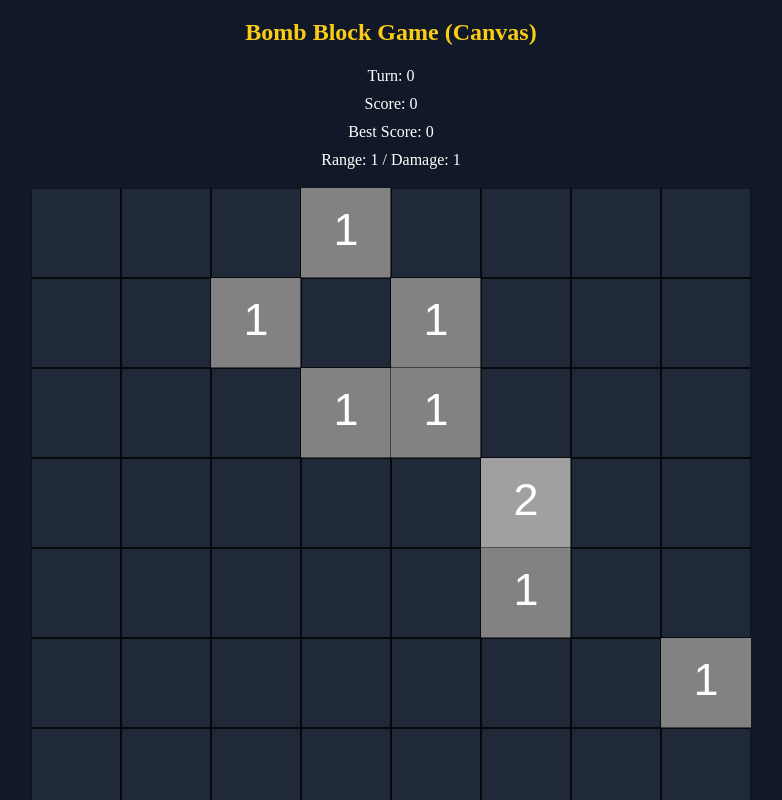
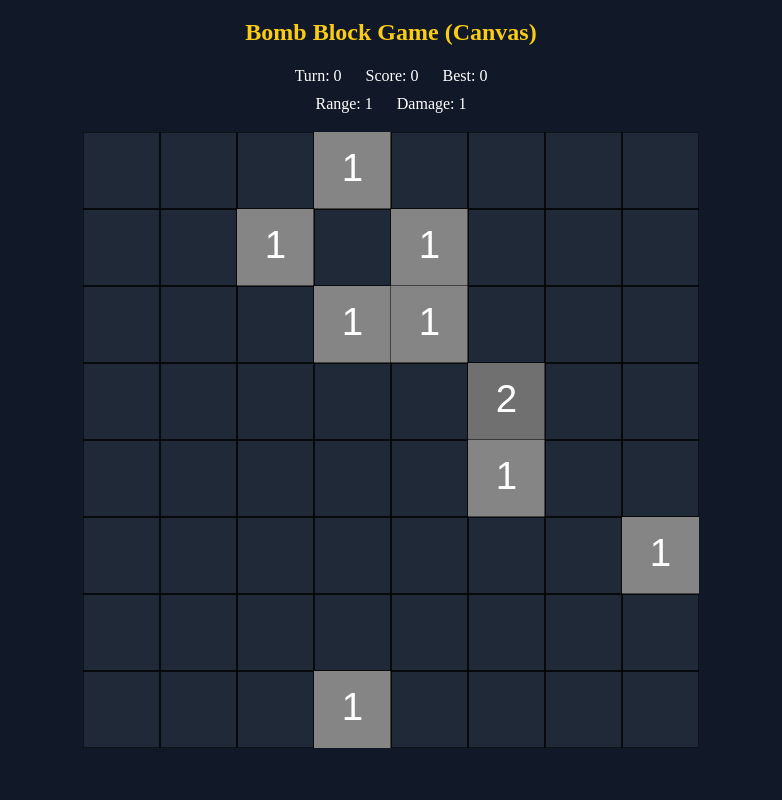
Before and after one commit to YoHaiYo/bomb-block-game-next, a Next.js app: page /start in a window 1280 px wide. Shown: the top 800 px of the page, without its empty margins (249-1031 px from the left). Built offline with nearby package versions, Linux system fonts and the light colour scheme; a web font is replaced by a local one.

Commit message:
이펙트 on

```diff
--- a/src/app/start/page.js
+++ b/src/app/start/page.jsx
@@ -19,8 +19,12 @@ export default function Page() {
   const resizeCanvas = () => {
     const canvas = canvasRef.current;
     if (!canvas) return;
-    const minDim = Math.min(window.innerWidth, window.innerHeight) * 0.9;
-    cellSize.current = Math.floor(minDim / gridSize);
+
+    const padding = 32;
+    const availableWidth = window.innerWidth - padding * 2;
+    const availableHeight = window.innerHeight - padding * 2 - 120;
+    const size = Math.floor(Math.min(availableWidth, availableHeight));
+    cellSize.current = Math.floor(size / gridSize);
     canvas.width = cellSize.current * gridSize;
     canvas.height = cellSize.current * gridSize;
   };
@@ -30,7 +34,12 @@ export default function Page() {
     for (let y = 0; y < gridSize; y++) {
       const row = [];
       for (let x = 0; x < gridSize; x++) {
-        row.push({ bomb: null, obstacle: null });
+        row.push({
+          bomb: null,
+          obstacle: null,
+          explodeTimer: 0,
+          flashPhase: 0,
+        });
       }
       newGrid.push(row);
     }
@@ -63,13 +72,24 @@ export default function Page() {
     }
   };
 
+  const startExplosionEffect = (cell) => {
+    cell.explodeTimer = 15;
+    cell.flashPhase = 0;
+  };
+
   const explodeBomb = (bomb) => {
     const { x, y, power, damage } = bomb;
     const cell = grid.current[y][x];
     cell.bomb = null;
+    startExplosionEffect(cell);
 
     const additionalBombs = [];
-    const dirs = [[1,0],[-1,0],[0,1],[0,-1]];
+    const dirs = [
+      [1, 0],
+      [-1, 0],
+      [0, 1],
+      [0, -1],
+    ];
 
     dirs.forEach(([dx, dy]) => {
       for (let i = 1; i <= power; i++) {
@@ -78,12 +98,15 @@ export default function Page() {
         if (nx < 0 || ny < 0 || nx >= gridSize || ny >= gridSize) break;
 
         const neighbor = grid.current[ny][nx];
+        startExplosionEffect(neighbor);
+
         if (neighbor.obstacle) {
           neighbor.obstacle -= damage;
           setScore((s) => s + (neighbor.obstacle <= 0 ? 2 : 1));
           if (neighbor.obstacle <= 0) neighbor.obstacle = null;
           break;
         }
+
         if (neighbor.bomb && neighbor.bomb.countdown > 0) {
           neighbor.bomb.countdown = 0;
           additionalBombs.push(neighbor.bomb);
@@ -155,19 +178,40 @@ export default function Page() {
         ctx.strokeStyle = "black";
         ctx.strokeRect(cx, cy, cellSize.current, cellSize.current);
 
+        // 폭발 이펙트
+        if (cell.explodeTimer > 0) {
+          const color = cell.flashPhase % 2 === 0 ? "yellow" : "orange";
+          ctx.fillStyle = color;
+          ctx.fillRect(cx, cy, cellSize.current, cellSize.current);
+          cell.explodeTimer--;
+          if (cell.explodeTimer % 5 === 0) {
+            cell.flashPhase++;
+          }
+        }
+
+        // 장애물
         if (cell.obstacle) {
-          const gray = Math.min(100 + cell.obstacle * 30, 255);
-          ctx.fillStyle = `rgb(${gray},${gray},${gray})`;
+          const lightness = Math.max(20, 60 - cell.obstacle * 8);
+          ctx.fillStyle = `hsl(0, 0%, ${lightness}%)`;
           ctx.fillRect(cx, cy, cellSize.current, cellSize.current);
           ctx.fillStyle = "white";
-          ctx.fillText(cell.obstacle, cx + cellSize.current / 2, cy + cellSize.current / 2);
+          ctx.fillText(
+            cell.obstacle,
+            cx + cellSize.current / 2,
+            cy + cellSize.current / 2
+          );
         }
 
+        // 폭탄
         if (cell.bomb && cell.bomb.countdown > 0) {
           ctx.fillStyle = "red";
           ctx.fillRect(cx, cy, cellSize.current, cellSize.current);
           ctx.fillStyle = "white";
-          ctx.fillText(cell.bomb.countdown, cx + cellSize.current / 2, cy + cellSize.current / 2);
+          ctx.fillText(
+            cell.bomb.countdown,
+            cx + cellSize.current / 2,
+            cy + cellSize.current / 2
+          );
         }
       }
     }
@@ -207,14 +251,25 @@ export default function Page() {
 
   return (
     <div className="min-h-screen flex flex-col items-center justify-start bg-gray-900 p-4">
-      <h1 className="text-2xl text-yellow-400 font-bold mb-4">Bomb Block Game (Canvas)</h1>
-      <div className="text-white text-center mb-4 space-y-1">
-        <div>Turn: {turn}</div>
-        <div>Score: {score}</div>
-        <div>Best Score: {bestScore}</div>
-        <div>Range: {bombPower} / Damage: {bombDamage}</div>
+      <h1 className="text-2xl text-yellow-400 font-bold mb-4">
+        Bomb Block Game (Canvas)
+      </h1>
+      <div className="text-white text-center mb-4 text-base space-y-1">
+        <div className="flex gap-6 justify-center">
+          <span>Turn: {turn}</span>
+          <span>Score: {score}</span>
+          <span>Best: {bestScore}</span>
+        </div>
+        <div className="flex gap-6 justify-center">
+          <span>Range: {bombPower}</span>
+          <span>Damage: {bombDamage}</span>
+        </div>
       </div>
-      <canvas ref={canvasRef} className="bg-gray-800" onClick={handleCanvasClick} />
+      <canvas
+        ref={canvasRef}
+        className="bg-gray-800"
+        onClick={handleCanvasClick}
+      />
     </div>
   );
 }
```
